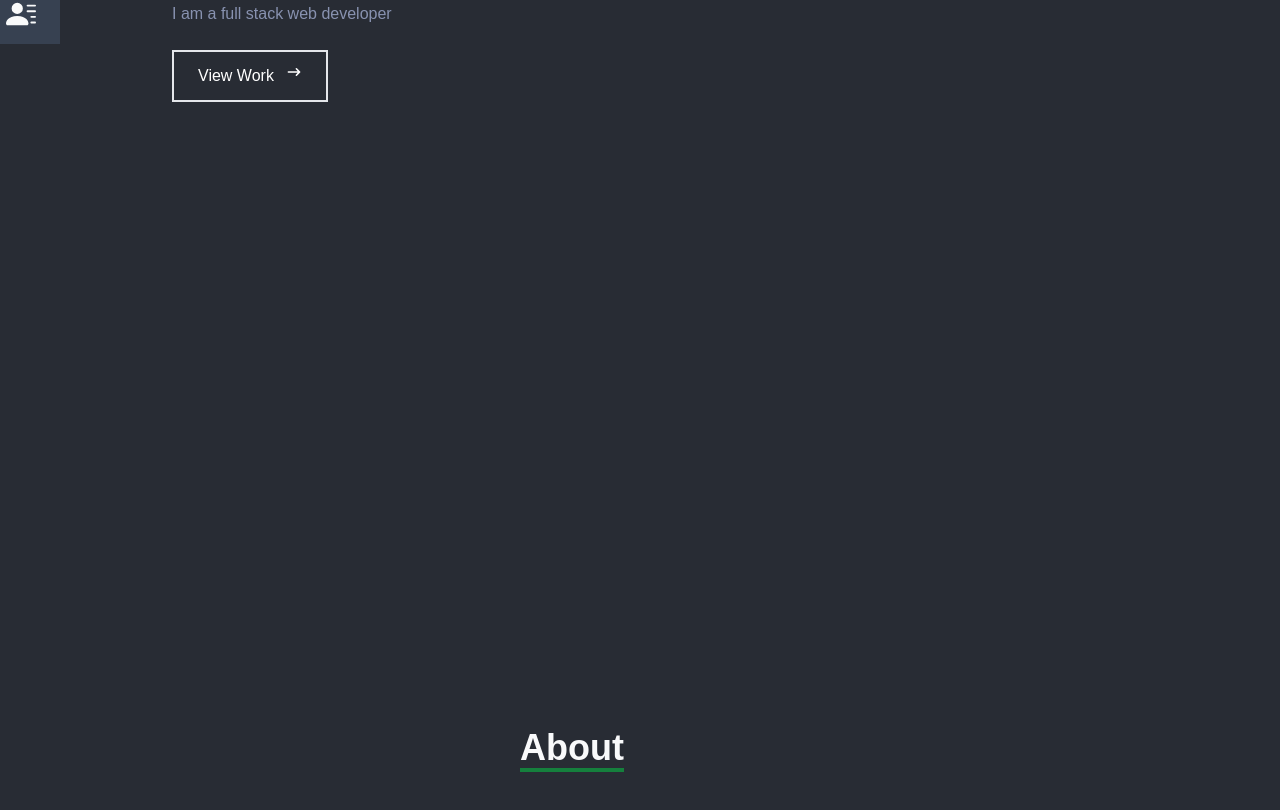
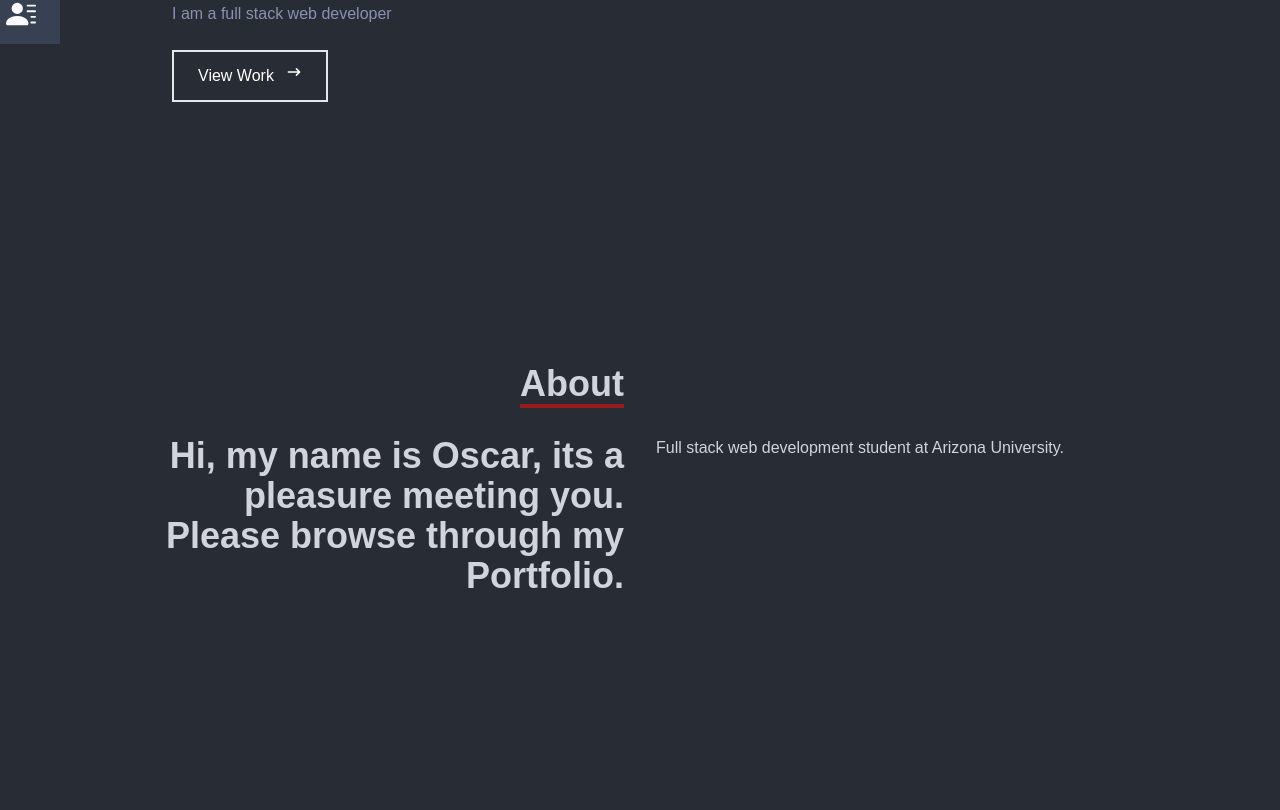
Before and after one commit to OSCARHERNANDEZ2022/react-portfolio, a React (Create React App) app: page / in a window 1280 px wide. Shown: the part 476-1286 px from the top of the page. Built offline with nearby package versions, Linux system fonts and the light colour scheme.

Commit message:
About added

```diff
--- a/src/components/About.jsx
+++ b/src/components/About.jsx
@@ -1,18 +1,27 @@
 import React from 'react'
 
 const About = () => {
-  return (
-    <div name="about" className="w-full h-screen bg-gray-750 text-gray-50">
-        <div className="flex flex-col justify-center items-center w-full h-full">
-            <div className="max-w-[1000px] w-full px-4 grid grid-cols-2 gap-8">
-                <div className="sm:text-right pb-8 pl-4">
-                <p className="text-4xl font-bold inline border-b-4 border-green-700">About</p>
+    return (
+        <div name='about' className="w-full h-screen bg-gray75 text-gray-300">
+            <div className="flex flex-col justify-center items-center w full h full">
+                <div className="max-w-[1000px] w-full grid grid-cols-2 gap-8">
+                    <div className="sm:text-right pb-8 pl-4">
+                        <p className="text-4xl font-bold inline border-b-4 border-red-800">About</p>
+                    </div>
+                    <div></div>
+                </div>
+                <div className='max-w-[1000px] w-full sm:grid grid-cols-2 gap-8 px-4'>
+                    <div className='sm:text-right text-4xl font-bold'>
+                        <p> Hi, my name is Oscar, its a pleasure meeting you. Please browse through my Portfolio.</p>
+                    </div>
+                    <div>
+                        <p>Full stack web development student at Arizona University. </p>
+                    </div>
+
                 </div>
             </div>
-
         </div>
-    </div>
-  )
+    )
 }
 
 export default About
```
